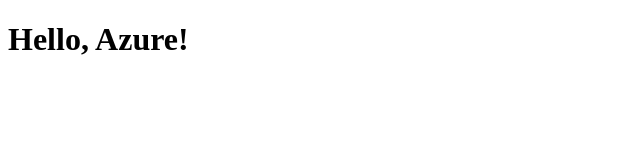
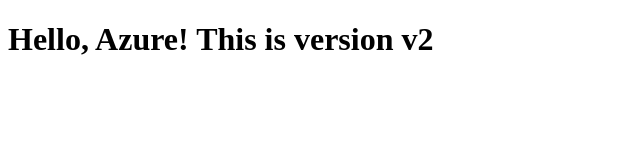
Before and after one commit to mailneerajibm/azure-devops-chal, a plain HTML site: page azure-static-website/website/index.html in a window 1280 px wide. Shown: the whole page, without its empty margins (0-640 px from the left). Drawn offline with Linux system fonts and the light colour scheme.

Commit message:
Update index.html

```diff
--- a/azure-static-website/website/index.html
+++ b/azure-static-website/website/index.html
@@ -5,6 +5,6 @@
   <title>Static Website on Azure</title>
 </head>
 <body>
-  <h1>Hello, Azure!</h1>
+  <h1>Hello, Azure! This is version v2</h1>
 </body>
 </html>
```
